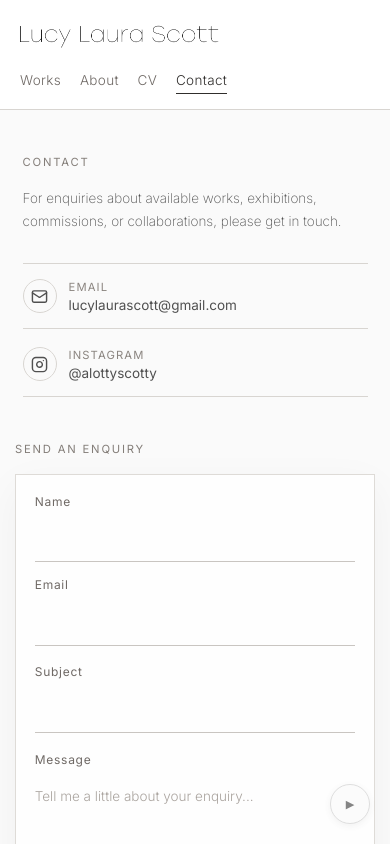
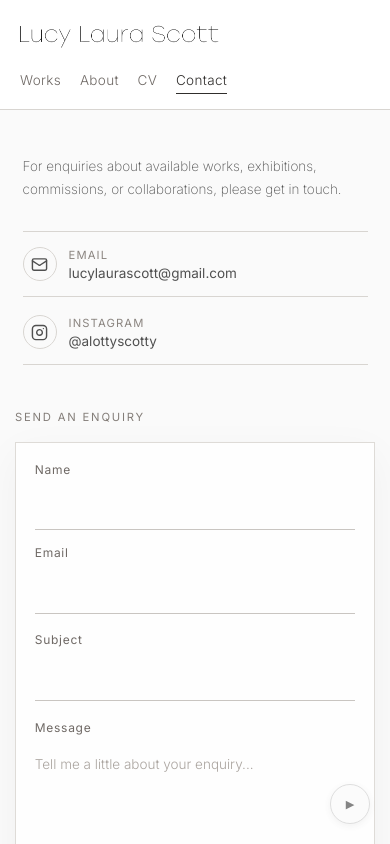
Before and after one commit to claudiaacchurch/lucy-laura-scott, a React (Vite) app: page /contact in a window 390 px wide. Shown: the top 844 px of the page. Built offline with nearby package versions, Linux system fonts and the light colour scheme.

Commit message:
Unify tablet layouts across pages

```diff
--- a/src/pages/Contact.jsx
+++ b/src/pages/Contact.jsx
@@ -68,7 +68,6 @@ const Contact = () => {
 		<Layout>
 			<main className="contact-page">
 				<section className="contact-information">
-					<p className="contact-kicker">Contact</p>
 					<p className="contact-intro">
 						For enquiries about available works, exhibitions, commissions,
 						or collaborations, please get in touch.
--- a/src/styles/About.css
+++ b/src/styles/About.css
@@ -54,6 +54,9 @@
 	width: 100%;
 	max-width: 520px;
 	min-width: 0;
+	padding: 0.75rem 0 0.75rem clamp(1.25rem, 2.5vw, 2rem);
+	border-left: 1px solid #d8d5d1;
+	box-sizing: border-box;
 }
 
 .about-text {
@@ -143,7 +146,7 @@
 	}
 }
 
-@media (max-width: 768px) {
+@media (max-width: 1024px) {
 	.about-container {
 		grid-template-columns: minmax(0, 1fr);
 		gap: 2rem;
@@ -165,7 +168,9 @@
 	.about-information {
 		max-width: 600px;
 		margin: 0 auto;
-		padding: 0 0.5rem;
+		padding: 1.25rem 0.5rem 0;
+		border-top: 1px solid #d8d5d1;
+		border-left: 0;
 		box-sizing: border-box;
 	}
 }
--- a/src/styles/ArtworkDetail.css
+++ b/src/styles/ArtworkDetail.css
@@ -179,7 +179,7 @@
 	display: none;
 }
 
-@media (max-width: 768px) {
+@media (max-width: 1024px) {
 	.artwork-details {
 		grid-template-columns: minmax(0, 1fr);
 		align-items: start;
--- a/src/styles/CV.css
+++ b/src/styles/CV.css
@@ -149,7 +149,7 @@
 	}
 }
 
-@media (max-width: 680px) {
+@media (max-width: 1024px) {
 	.cv-page {
 		padding: 1.5rem 0.25rem 3rem;
 	}
--- a/src/styles/Contact.css
+++ b/src/styles/Contact.css
@@ -12,15 +12,6 @@
 
 .contact-information {
 	max-width: 460px;
-}
-
-.contact-kicker {
-	margin: 0 0 1.2rem;
-	color: #847e79;
-	font-size: var(--font-meta);
-	font-weight: 400;
-	letter-spacing: 0.16em;
-	text-transform: uppercase;
 }
 
 .contact-intro {
@@ -192,7 +183,7 @@
 	outline-offset: 4px;
 }
 
-@media (max-width: 800px) {
+@media (max-width: 1024px) {
 	.contact-page {
 		grid-template-columns: minmax(0, 1fr);
 		gap: 3rem;
--- a/src/styles/Header.css
+++ b/src/styles/Header.css
@@ -85,7 +85,7 @@
 	outline-offset: 4px;
 }
 
-@media (max-width: 700px) {
+@media (max-width: 1024px) {
 	.header-inner {
 		flex-direction: column;
 		align-items: flex-start;
--- a/src/styles/Layout.css
+++ b/src/styles/Layout.css
@@ -33,7 +33,7 @@ body {
 	}
 }
 
-@media (max-width: 768px) {
+@media (max-width: 1024px) {
 	.layout-main {
 		padding: 1rem;
 	}
--- a/src/styles/Works.css
+++ b/src/styles/Works.css
@@ -91,7 +91,7 @@
 	transition-delay: var(--reveal-delay);
 }
 
-@media (min-width: 960px) {
+@media (min-width: 1025px) {
 	.works-grid {
 		column-count: 4;
 	}
```
